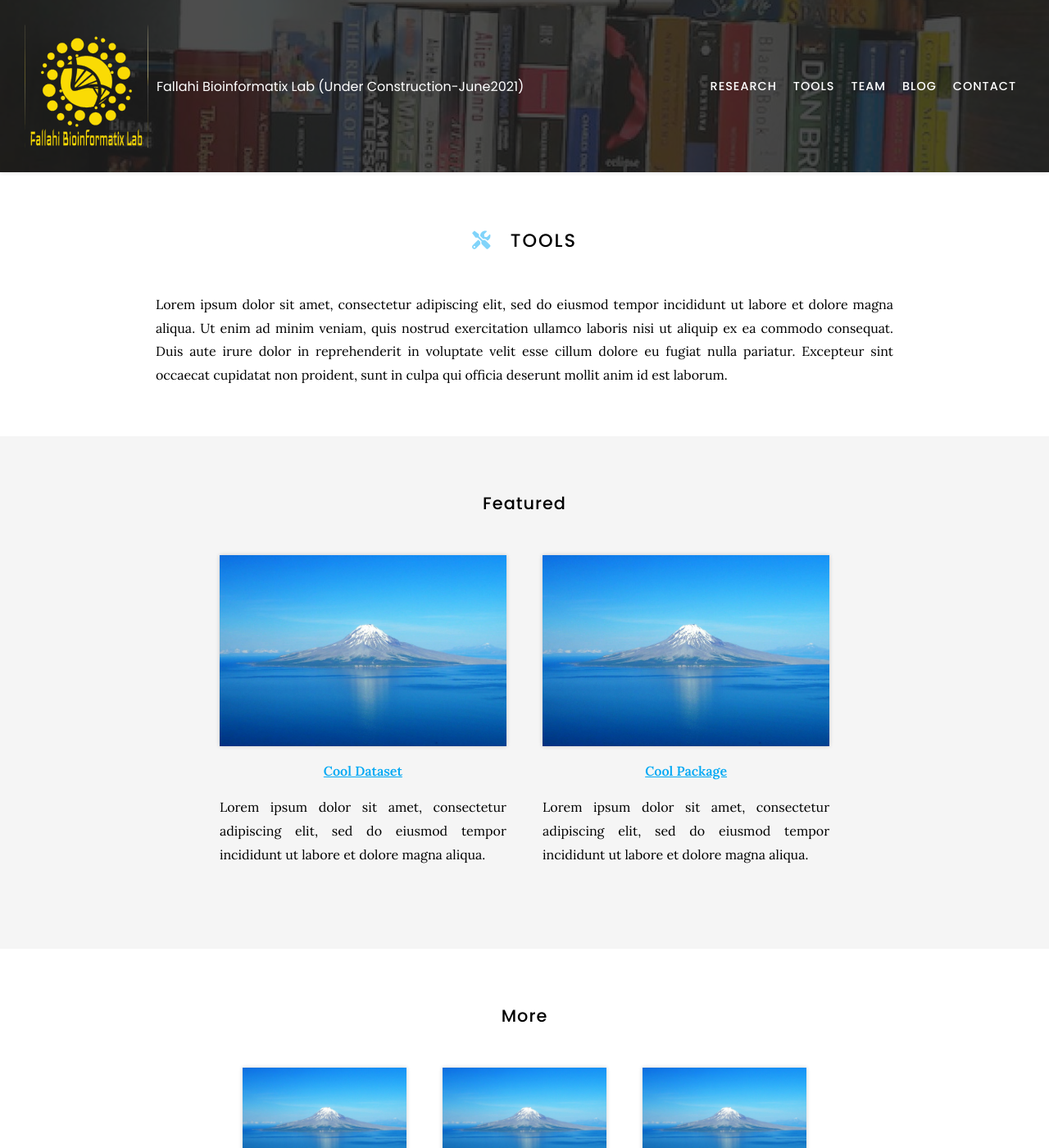
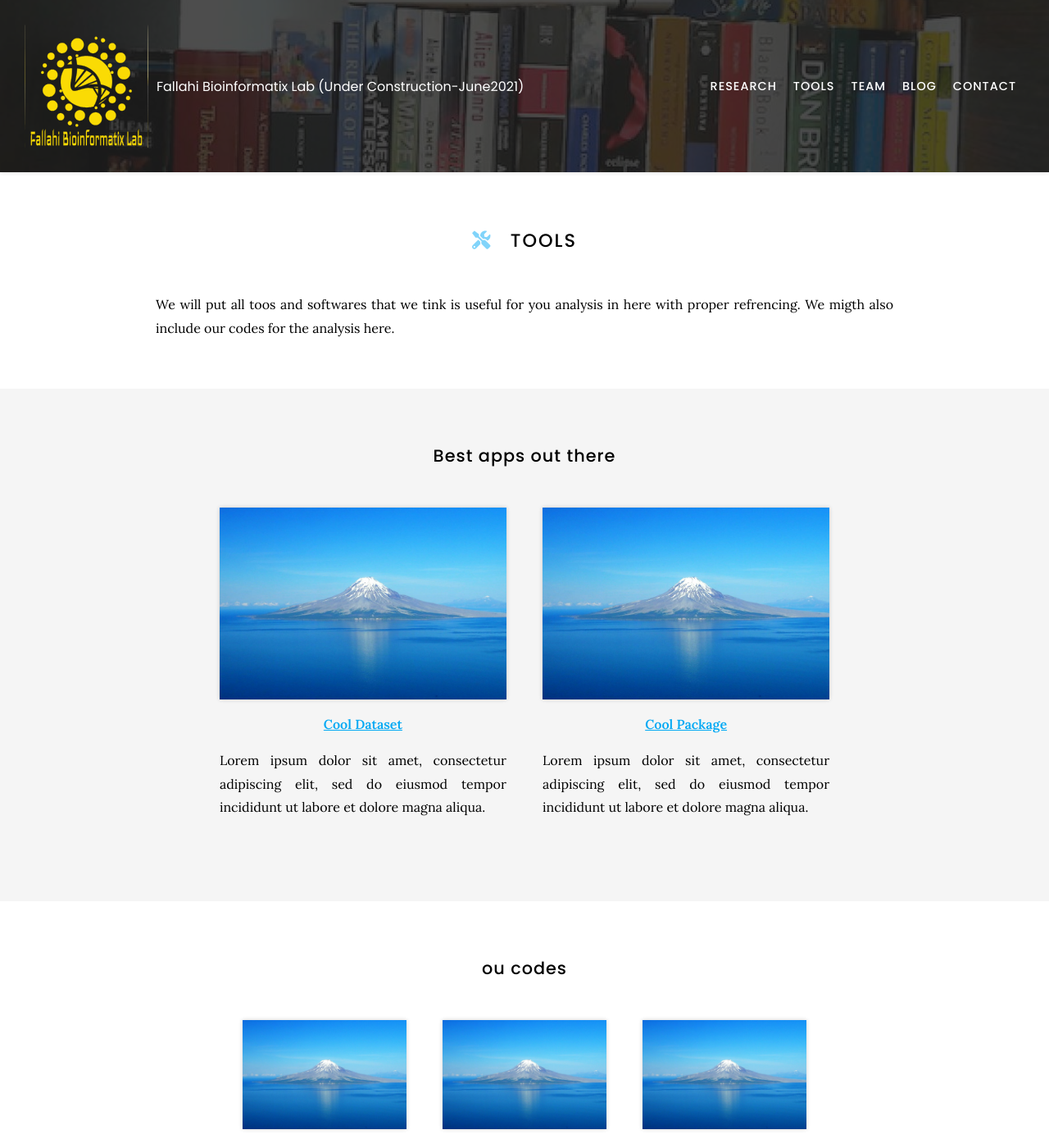
Before and after one commit to Hossein-Fallahi/Fallahi-Bioinformatics-Lab, a Jekyll site: the page built from tools/index.md, in a window 1280 px wide and 1400 px high. Shown: the whole window at 82% size. Built offline with Jekyll 4.4.1, drawn with Linux system fonts in a browser that asks for light colours; nearby versions of some CDN libraries.

Commit message:
Update index.md

```diff
--- a/tools/index.md
+++ b/tools/index.md
@@ -7,21 +7,18 @@ nav:
 
 # <i class="fas fa-tools"></i>Tools
 
-Lorem ipsum dolor sit amet, consectetur adipiscing elit, sed do eiusmod tempor incididunt ut labore et dolore magna aliqua.
-Ut enim ad minim veniam, quis nostrud exercitation ullamco laboris nisi ut aliquip ex ea commodo consequat.
-Duis aute irure dolor in reprehenderit in voluptate velit esse cillum dolore eu fugiat nulla pariatur.
-Excepteur sint occaecat cupidatat non proident, sunt in culpa qui officia deserunt mollit anim id est laborum.
+We will put all toos and softwares that we tink is useful for you analysis in here with proper refrencing. We migth also include our codes for the analysis here.
 
 {% include search-info.html %}
 
 {% include section.html %}
 
-## Featured
+## Best apps out there
 
 {% include list.html component="card" data="tools" filters="group: featured" %}
 
 {% include section.html %}
 
-## More
+## ou codes
 
 {% include list.html component="card" data="tools" filters="group: more" style="small" %}
```
